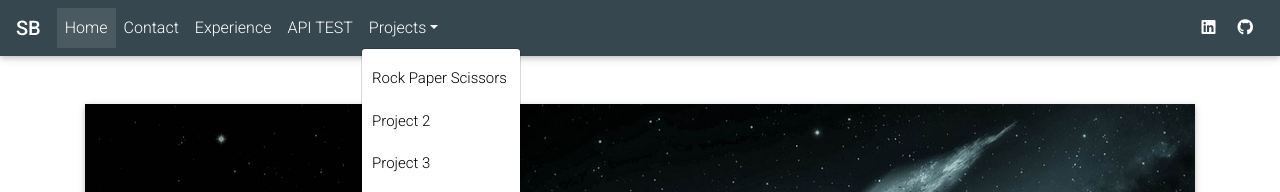
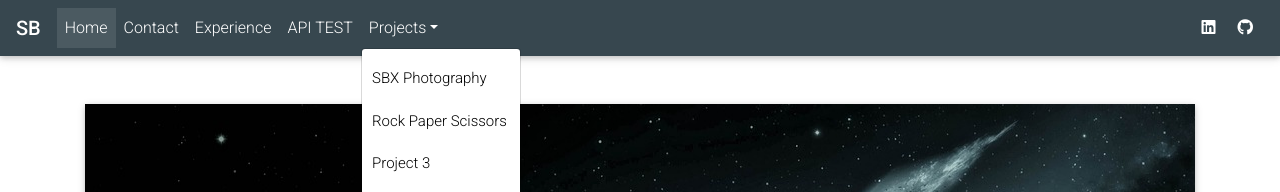
Before and after one commit to Lee7b/sbappold, a React (Create React App) app in the folder client/: page / in a window 1280 px wide. Both pictures are taken after a click on the link "Projects". Shown: the top 192 px of the page. Built offline with nearby package versions, Linux system fonts and the light colour scheme.

Commit message:
added sbx photography link

```diff
--- a/client/src/components/Header.js
+++ b/client/src/components/Header.js
@@ -40,8 +40,8 @@ class Header extends React.Component {
                       <div className="d-none d-md-inline">Projects</div>
                     </MDBDropdownToggle>
                     <MDBDropdownMenu className="dropdown-default">
+                      <MDBDropdownItem href="https://sbxphotoapp.herokuapp.com/">SBX Photography</MDBDropdownItem>
                       <MDBDropdownItem href="/rpsgame">Rock Paper Scissors</MDBDropdownItem>
-                      <MDBDropdownItem href="/">Project 2</MDBDropdownItem>
                       <MDBDropdownItem href="/">Project 3</MDBDropdownItem>
                       <MDBDropdownItem href="/">Project 4</MDBDropdownItem>
                     </MDBDropdownMenu>
```
